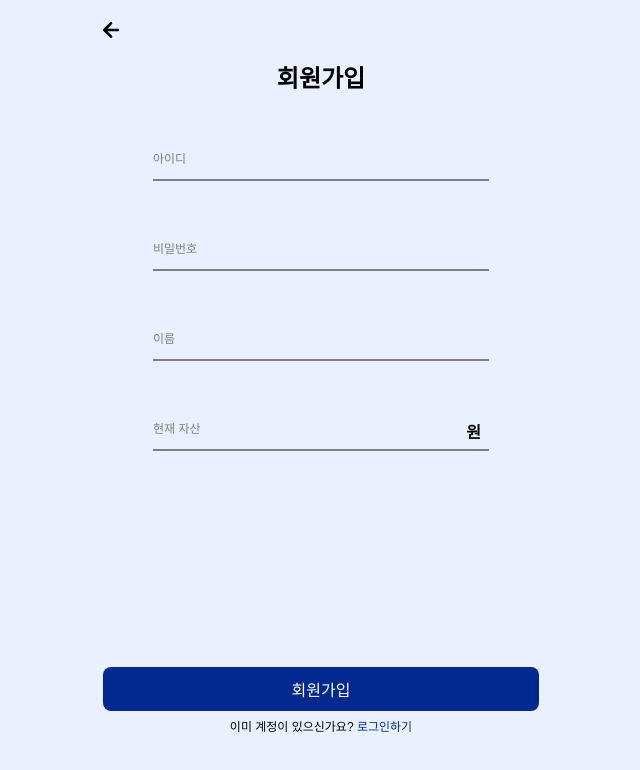
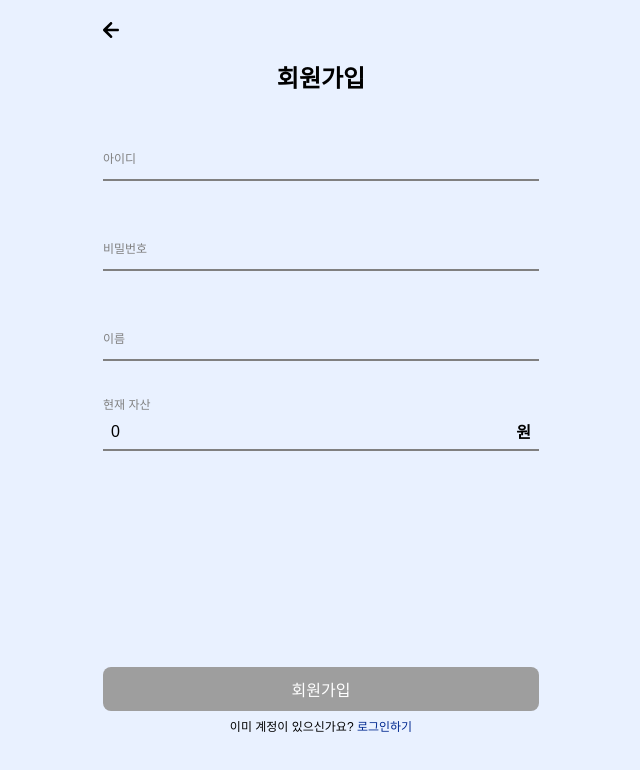
Before and after one commit to Ohapzizol/Ohapzizol-frontend, a React (Vite) app: page /signup in a window 1280 px wide. Shown: the top 770 px of the page, without its empty margins (319-959 px from the left). Built offline with nearby package versions, Linux system fonts and the light colour scheme; no server answers; a web font is replaced by a local one.

Commit message:
feat: 회원가입 api 연동

```diff
--- /dev/null
+++ b/src/apis/axios.ts
@@ -0,0 +1,21 @@
+import { customCookie } from '@/utils/customCookie';
+import axios, { AxiosError } from 'axios';
+
+export const instance = axios.create({
+  baseURL: import.meta.env.VITE_BASE_URL,
+  timeout: 10_000,
+});
+
+instance.interceptors.request.use(
+  (config) => {
+    const accessToken = customCookie.get.accessToken();
+    const returnConfig = { ...config };
+    if (accessToken) {
+      returnConfig.headers!.Authorization = `Bearer ${accessToken}`;
+    }
+    return returnConfig;
+  },
+  (error: AxiosError) => Promise.reject(error)
+);
+
+instance.interceptors.response.use((response) => response);
--- /dev/null
+++ b/src/apis/signup/useSignup.ts
@@ -0,0 +1,23 @@
+import { AxiosError } from 'axios';
+import { instance } from '../axios';
+import { useMutation, MutationOptions } from '@tanstack/react-query';
+
+export type SingupPropsType = {
+  id: string;
+  name: string;
+  password: string;
+  balance: number;
+  options?: MutationOptions;
+};
+
+export const useSignup = () => {
+  return useMutation({
+    mutationFn: (props: SingupPropsType) => instance.post('/signup', props),
+    onSuccess: () => {
+      alert('회원가입에 성공하였습니다'), (window.location.href = '/login');
+    },
+    onError: (e: AxiosError<{ detail: string }>) => {
+      alert(e.response?.data.detail);
+    },
+  });
+};
--- a/src/components/Button/style.ts
+++ b/src/components/Button/style.ts
@@ -30,4 +30,7 @@ export const ButtonWrapper = styled.button`
   border-radius: 8px;
   font-size: 16px;
   color: white;
+  &:disabled {
+    background-color: ${({ theme }) => theme.gray3};
+  }
 `;
--- a/src/components/Input/index.tsx
+++ b/src/components/Input/index.tsx
@@ -23,6 +23,7 @@ const Input = ({ label, unit, value, ...props }: InputProps) => {
       <_.Input
         onFocus={() => setIsFocused(true)}
         onBlur={() => setIsFocused(false)}
+        value={value}
         {...props}
       />
     </_.InputWrapper>
--- a/src/components/Input/style.ts
+++ b/src/components/Input/style.ts
@@ -3,7 +3,7 @@ import { AgeLabelProps } from '.';
 
 export const InputWrapper = styled.label`
   position: relative;
-  width: 336px;
+  width: 436px;
   p {
     position: absolute;
     right: 8px;
--- /dev/null
+++ b/src/hooks/useForm.ts
@@ -0,0 +1,17 @@
+import { useState } from 'react';
+
+export function useForm<T>(initialState: T) {
+  const [form, setForm] = useState<T>(initialState);
+
+  const handleChange = (
+    e: React.ChangeEvent<HTMLInputElement | HTMLTextAreaElement>
+  ) => {
+    const { name, value } = e.target;
+    setForm((prevForm) => ({
+      ...prevForm,
+      [name]: value,
+    }));
+  };
+
+  return { form, setForm, handleChange };
+}
--- a/src/pages/Signup.tsx
+++ b/src/pages/Signup.tsx
@@ -1,7 +1,17 @@
 import styled from 'styled-components';
 import { Button, GoBackHeader, Input, Template } from '@/components';
+import { useForm } from '@/hooks/useForm';
+import { SingupPropsType, useSignup } from '@/apis/signup/useSignup';
 
 const SignupPage = () => {
+  const { form, handleChange } = useForm<SingupPropsType>({
+    id: '',
+    name: '',
+    password: '',
+    balance: 0,
+  });
+  const { id, name, password, balance } = form;
+  const { mutate } = useSignup();
   return (
     <Template style={{ height: '100vh' }}>
       <GoBackHeader />
@@ -9,16 +19,40 @@ const SignupPage = () => {
         <Wrapper>
           <Title>회원가입</Title>
           <InputWrapper>
-            <Input label='아이디' />
-            <Input label='비밀번호' type='password' />
-            <Input label='이름' />
-            <Input label='현재 자산' unit='원' />
+            <Input
+              name='id'
+              onChange={handleChange}
+              value={id}
+              label='아이디'
+            />
+            <Input
+              name='password'
+              onChange={handleChange}
+              value={password}
+              label='비밀번호'
+              type='password'
+            />
+            <Input
+              name='name'
+              onChange={handleChange}
+              value={name}
+              label='이름'
+            />
+            <Input
+              name='balance'
+              onChange={handleChange}
+              value={`${balance}`}
+              label='현재 자산'
+              unit='원'
+            />
           </InputWrapper>
         </Wrapper>
         <Button
           guideMessage='이미 계정이 있으신가요?'
           highlight='로그인하기'
           link='login'
+          disabled={Boolean(!id || !name || !password)}
+          onClick={() => mutate(form)}
         >
           회원가입
         </Button>
```
Also changed, not shown: src/apis/login/useLogin.ts (added, +22 -0 lines), 1 other file (tests, documents, lock files or other folders).
